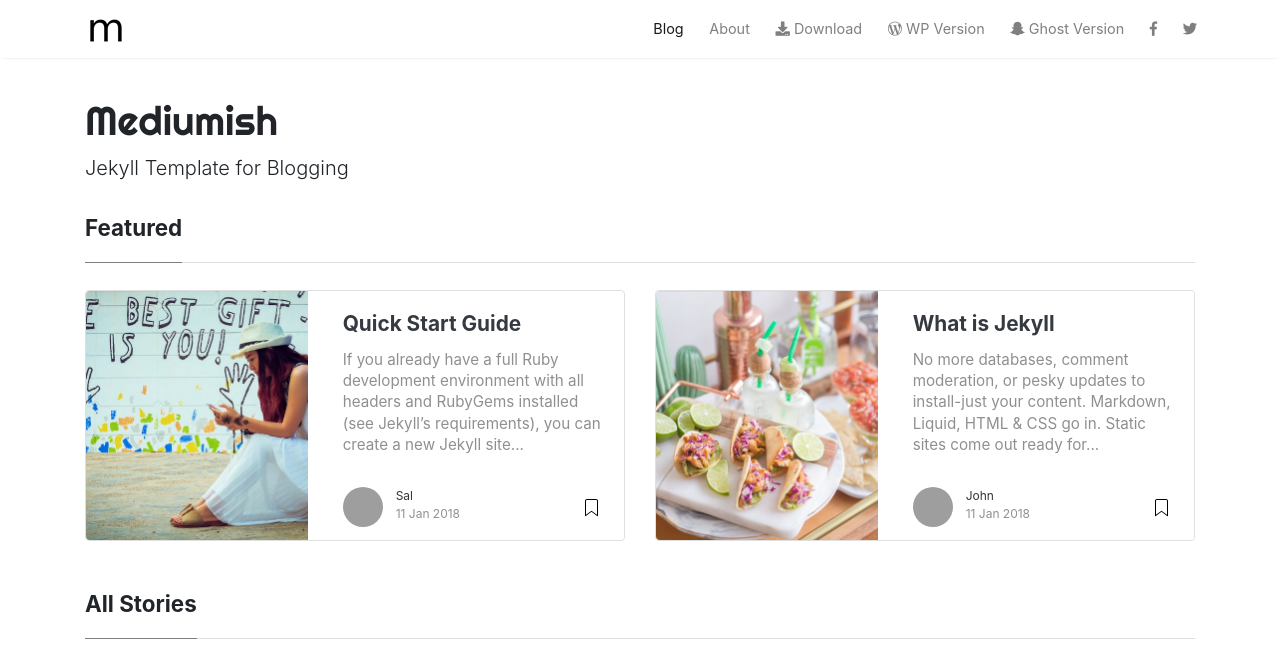
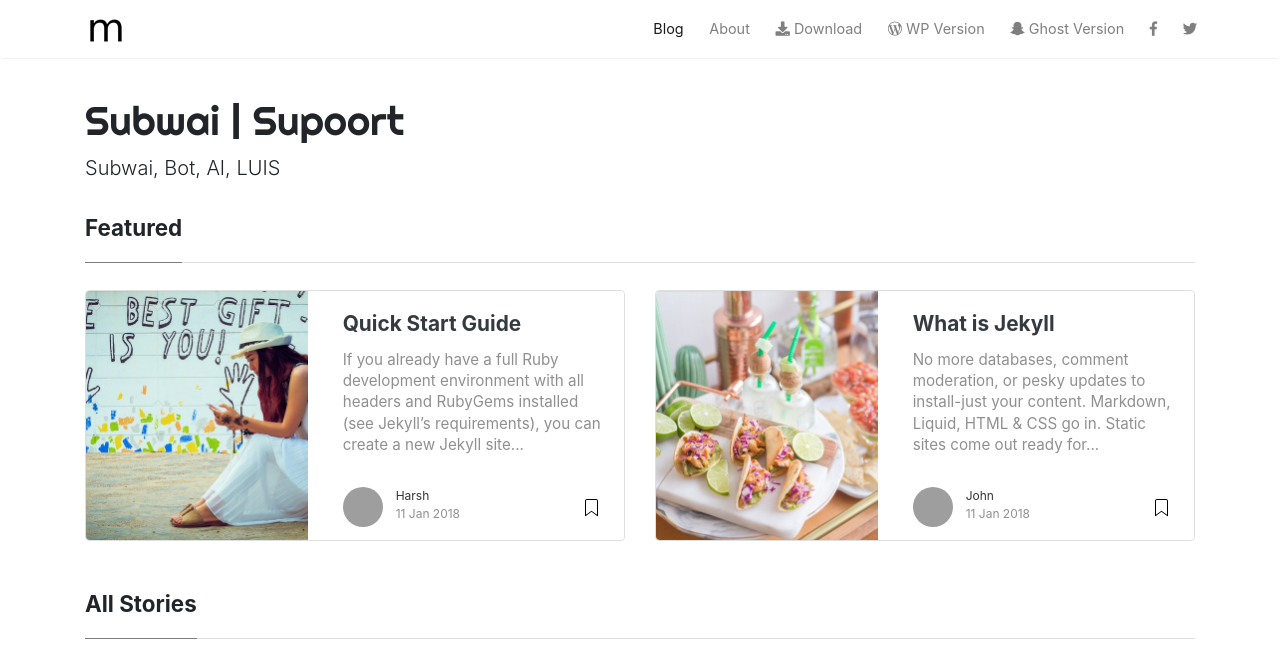
Before and after one commit to harshgupta88/askPio_blog, a Jekyll site: the page built from index.html, in a window 1280 px wide and 1400 px high, cut to the strip 0-646 px from the top of the window. Built offline with Jekyll 4.4.1, drawn with Linux system fonts in a browser that asks for light colours; nearby versions of some CDN libraries; the list of posts is cut into pages by our own code; comment, search, counter and statistics services are not loaded; some of the changed text lies outside the part shown; grey boxes are pictures that could not be loaded.

Commit message:
Updated yml file
Co-Authored-By: Vineforce It Services Pvt. Ltd. <harshgupta71@users.noreply.github.com>

```diff
--- a/_config.yml
+++ b/_config.yml
@@ -1,10 +1,10 @@
 # Site
-name: "Mediumish"
-description: "Jekyll Template for Blogging"
-meta_description: "Jekyll template, Medium styled, free for bloggers."
+name: "Subwai | Supoort"
+description: "Subwai, Bot, AI, LUIS"
+meta_description: "Subwai blog"
 logo: 'assets/images/logo.png'
 favicon: 'assets/images/logo.png'
-baseurl: /blog1
+baseurl: /blog
 google_analytics: 'UA-46278016-1'
 disqus: 'demowebsite'
 mailchimp-list: 'https://wowthemes.us11.list-manage.com/subscribe/post?u=8aeb20a530e124561927d3bd8&amp;id=8c3d2d214b'
@@ -12,13 +12,13 @@ mailchimp-list: 'https://wowthemes.us11.list-manage.com/subscribe/post?u=8aeb20a
 # Authors
 authors:
   sal:
-    name: Sal
-    display_name: Sal
+    name: Harsh
+    display_name: Harsh
     gravatar: e56154546cf4be74e393c62d1ae9f9d4
-    email: wowthemesnet@gmail.com
-    web: https://www.wowthemes.net
-    twitter: https://twitter.com/wowthemesnet
-    description: "Author of Mediumish, a Bootstrap Medium styled template available for WordPress, HTML, Ghost and Jekyll. You are currently previewing Jekyll template demo."
+    email: harshdeepgupta49@gmail.com
+    web: https://subwai.com
+    twitter: https://twitter.com/
+    description: "Subwai Description"
   john:
     name: John
     display_name: John
```
